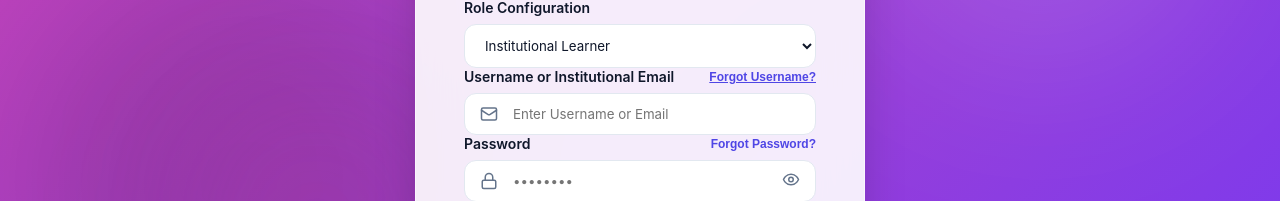
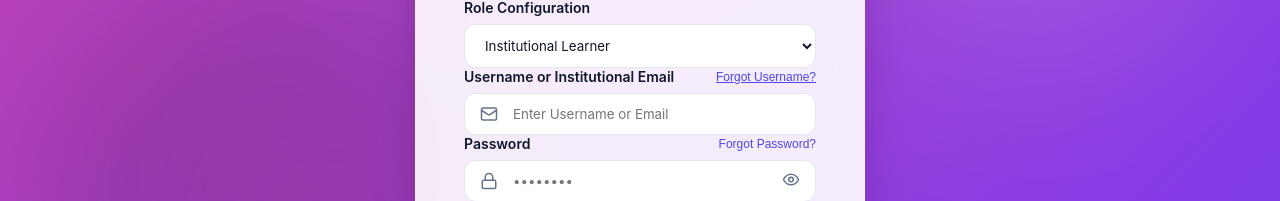
Before and after one commit to Irshan-123168/Student-Attendance-Management-System1-main4, a React (Vite) app in the folder Student-Attendance-Management-System1-main/: page / in a window 1280 px wide. Both pictures are taken after a click on the button "Sign In". Shown: the part 322-523 px from the top of the page. Built offline with nearby package versions, Linux system fonts and the light colour scheme; no server answers.

Commit message:
Rayan Told To Commit

```diff
--- a/Student-Attendance-Management-System1-main/src/components/LoginPage.jsx
+++ b/Student-Attendance-Management-System1-main/src/components/LoginPage.jsx
@@ -122,7 +122,7 @@ const LoginPage = ({ onLogin, onSwitchToRegister, onBackToHome }) => {
                                         setError('');
                                         setRecoveryMessage('');
                                     }}
-                                    style={{ background: 'none', border: 'none', color: 'var(--primary-color)', fontSize: '0.75rem', fontWeight: 800, cursor: 'pointer', textDecoration: 'underline' }}
+                                    style={{ background: 'none', border: 'none', color: 'var(--primary-color)', fontSize: '0.75rem', fontWeight: 400, cursor: 'pointer', textDecoration: 'underline' }}
                                 >
                                     Forgot Username?
                                 </button>
@@ -150,7 +150,7 @@ const LoginPage = ({ onLogin, onSwitchToRegister, onBackToHome }) => {
                                         setRecoveryType('password');
                                         setError('');
                                     }}
-                                    style={{ background: 'none', border: 'none', color: 'var(--primary-color)', fontSize: '0.75rem', fontWeight: 700, cursor: 'pointer' }}
+                                    style={{ background: 'none', border: 'none', color: 'var(--primary-color)', fontSize: '0.75rem', fontWeight: 400, cursor: 'pointer' }}
                                 >
                                     Forgot Password?
                                 </button>
```
